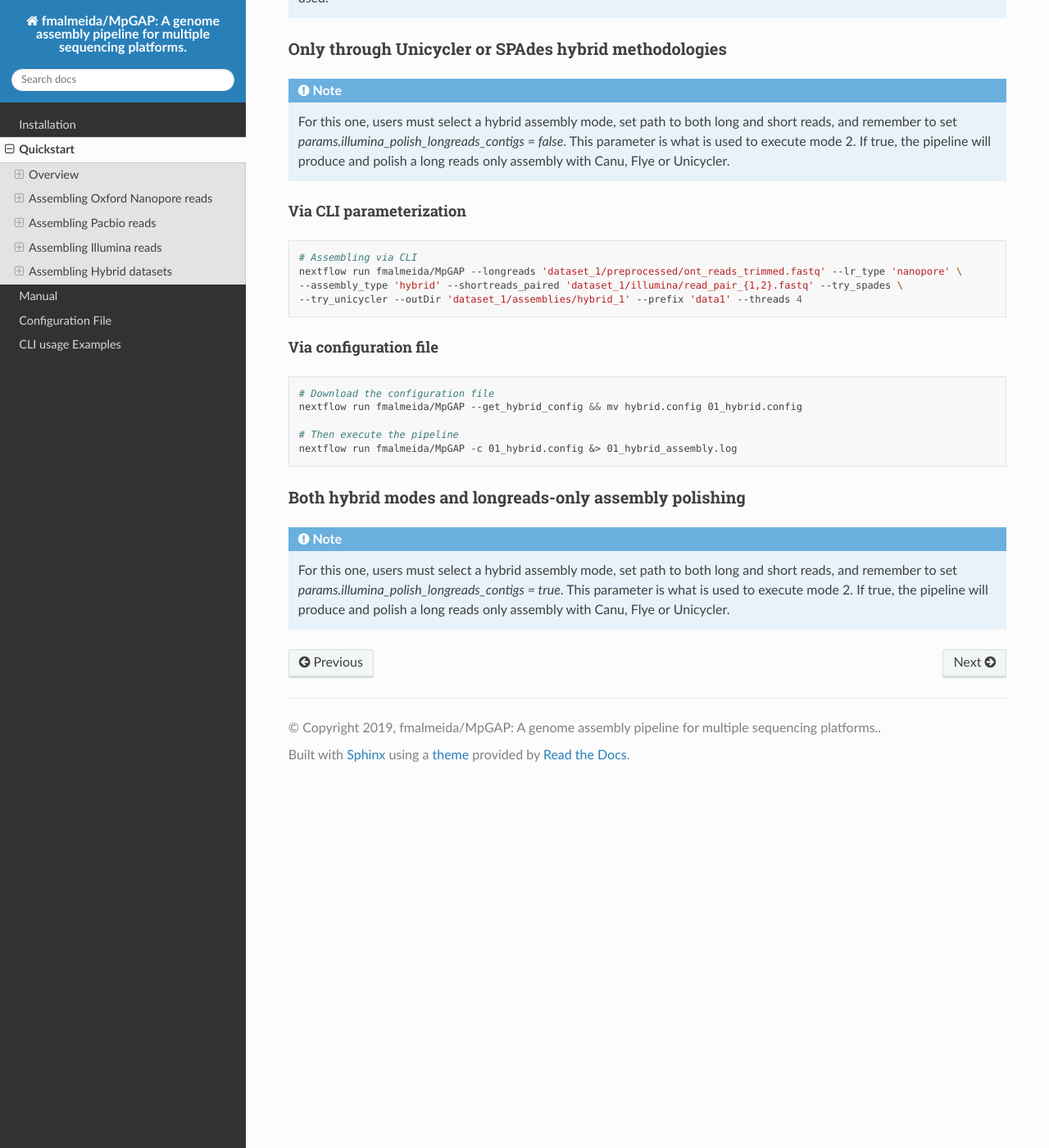
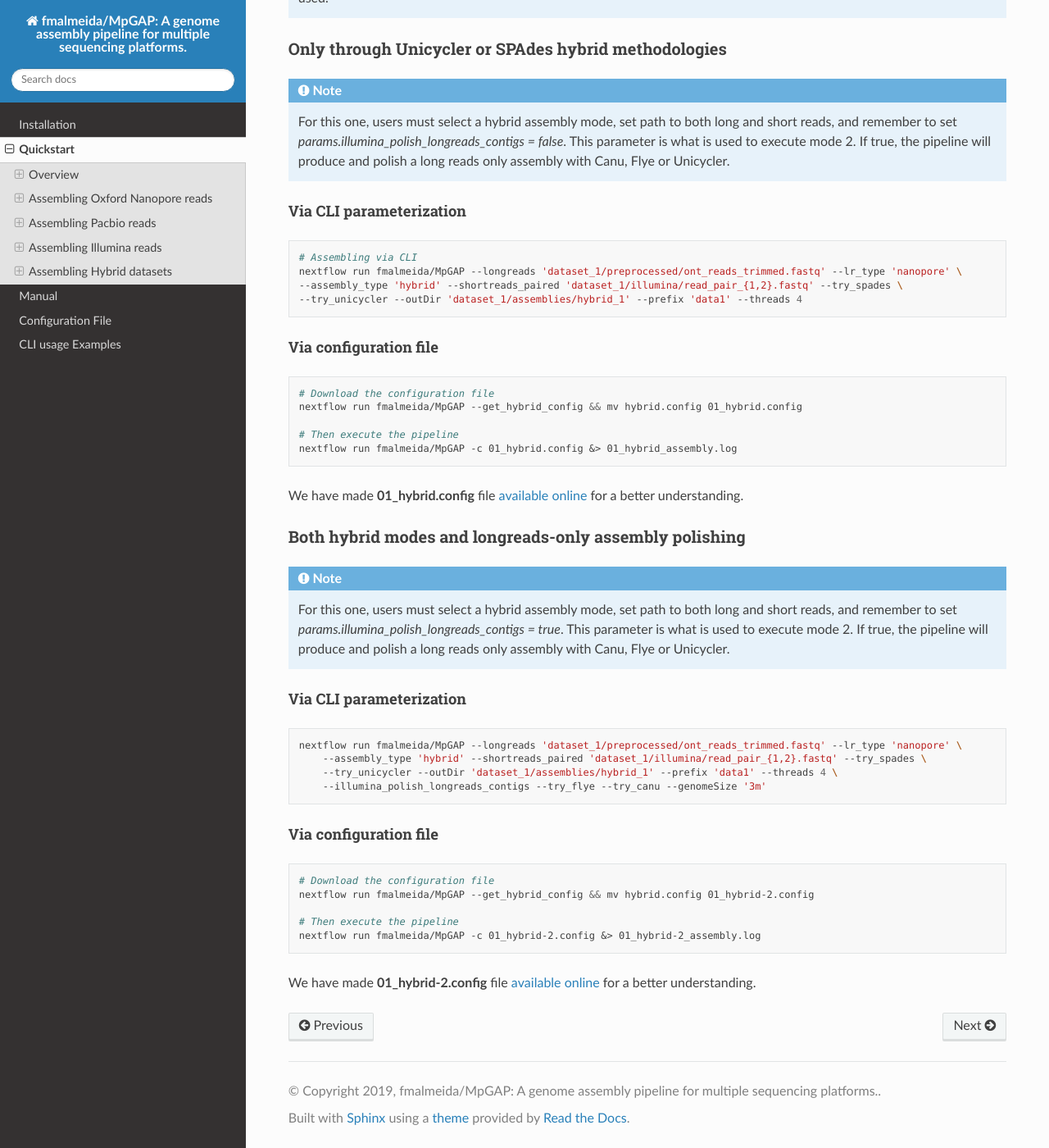
Before and after one commit to fmalmeida/MpGAP, a Sphinx documentation site: the page built from docs/quickstart.rst, in a window 1280 px wide and 1400 px high, scrolled down 2839 px. Shown: the whole window at 82% size. Built offline with Sphinx 7.4.7 and the Read the Docs theme 2.0.0, drawn with Linux system fonts in a browser that asks for light colours.

Commit message:
Finishing quickstart and Fixing pilon polishing directives

```diff
--- a/docs/quickstart.rst
+++ b/docs/quickstart.rst
@@ -176,6 +176,8 @@ Via configuration file
   # Then execute the pipeline
   nextflow run fmalmeida/MpGAP -c 01_hybrid.config &> 01_hybrid_assembly.log
 
+We have made **01_hybrid.config** file `available online <https://drive.google.com/file/d/1M6jMIPCt6mPVCmz_tUJa_WcvU05kWmuR/view?usp=sharing>`_ for a better understanding.
+
 Both hybrid modes and longreads-only assembly polishing
 -------------------------------------------------------
 
@@ -184,3 +186,26 @@ Both hybrid modes and longreads-only assembly polishing
   For this one, users must select a hybrid assembly mode, set path to both long and short reads, and remember to set
   `params.illumina_polish_longreads_contigs = true`. This parameter is what is used to execute mode 2. If true,
   the pipeline will produce and polish a long reads only assembly with Canu, Flye or Unicycler.
+
+Via CLI parameterization
+""""""""""""""""""""""""
+
+.. code-block:: bash
+
+  nextflow run fmalmeida/MpGAP --longreads 'dataset_1/preprocessed/ont_reads_trimmed.fastq' --lr_type 'nanopore' \
+      --assembly_type 'hybrid' --shortreads_paired 'dataset_1/illumina/read_pair_{1,2}.fastq' --try_spades \
+      --try_unicycler --outDir 'dataset_1/assemblies/hybrid_1' --prefix 'data1' --threads 4 \
+      --illumina_polish_longreads_contigs --try_flye --try_canu --genomeSize '3m'
+
+Via configuration file
+""""""""""""""""""""""
+
+.. code-block:: bash
+
+    # Download the configuration file
+    nextflow run fmalmeida/MpGAP --get_hybrid_config && mv hybrid.config 01_hybrid-2.config
+
+    # Then execute the pipeline
+    nextflow run fmalmeida/MpGAP -c 01_hybrid-2.config &> 01_hybrid-2_assembly.log
+
+We have made **01_hybrid-2.config** file `available online <https://drive.google.com/file/d/1OYwfv4cJnSDTXRUJhg3DHXuCG3w5qvPU/view?usp=sharing>`_ for a better understanding.
```
Also changed, not shown: 1 other file.
